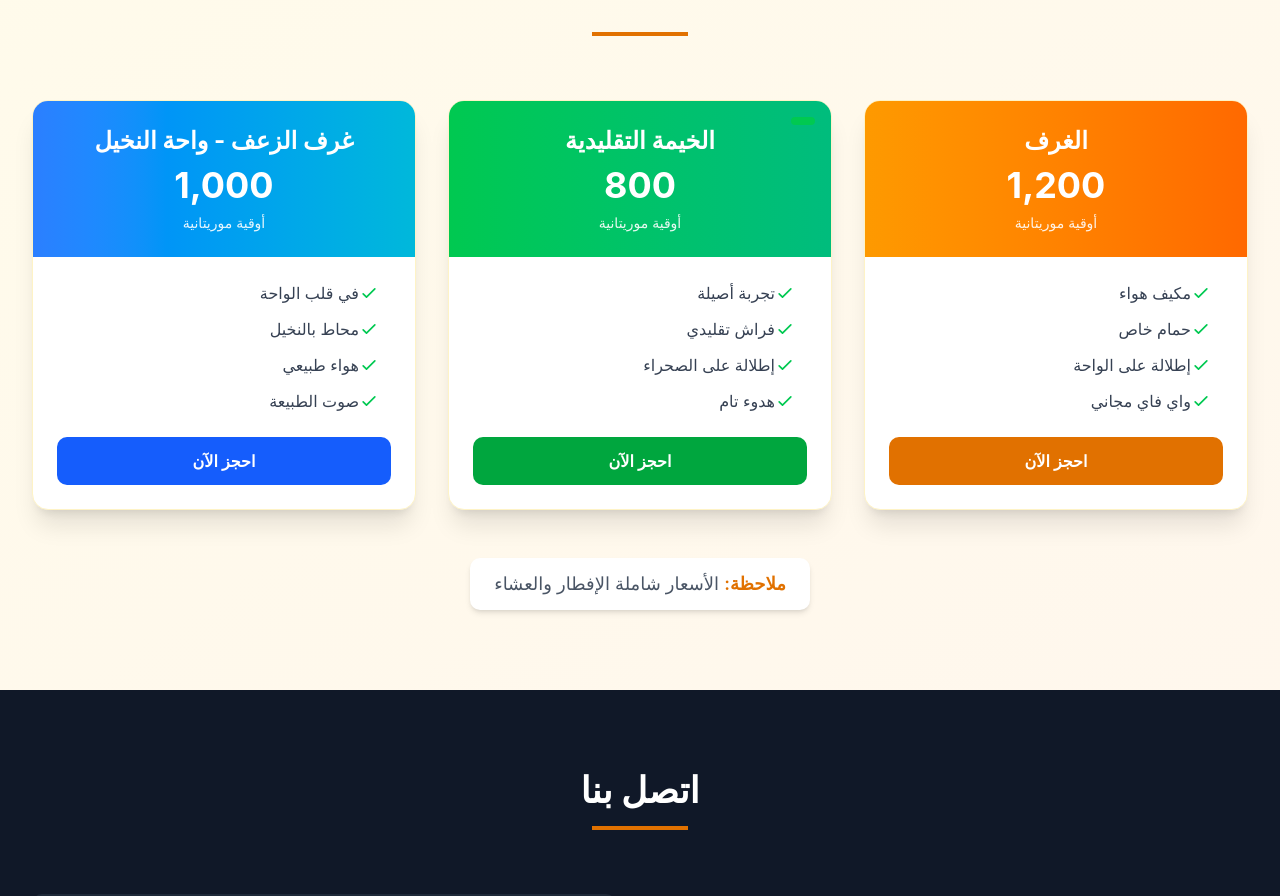
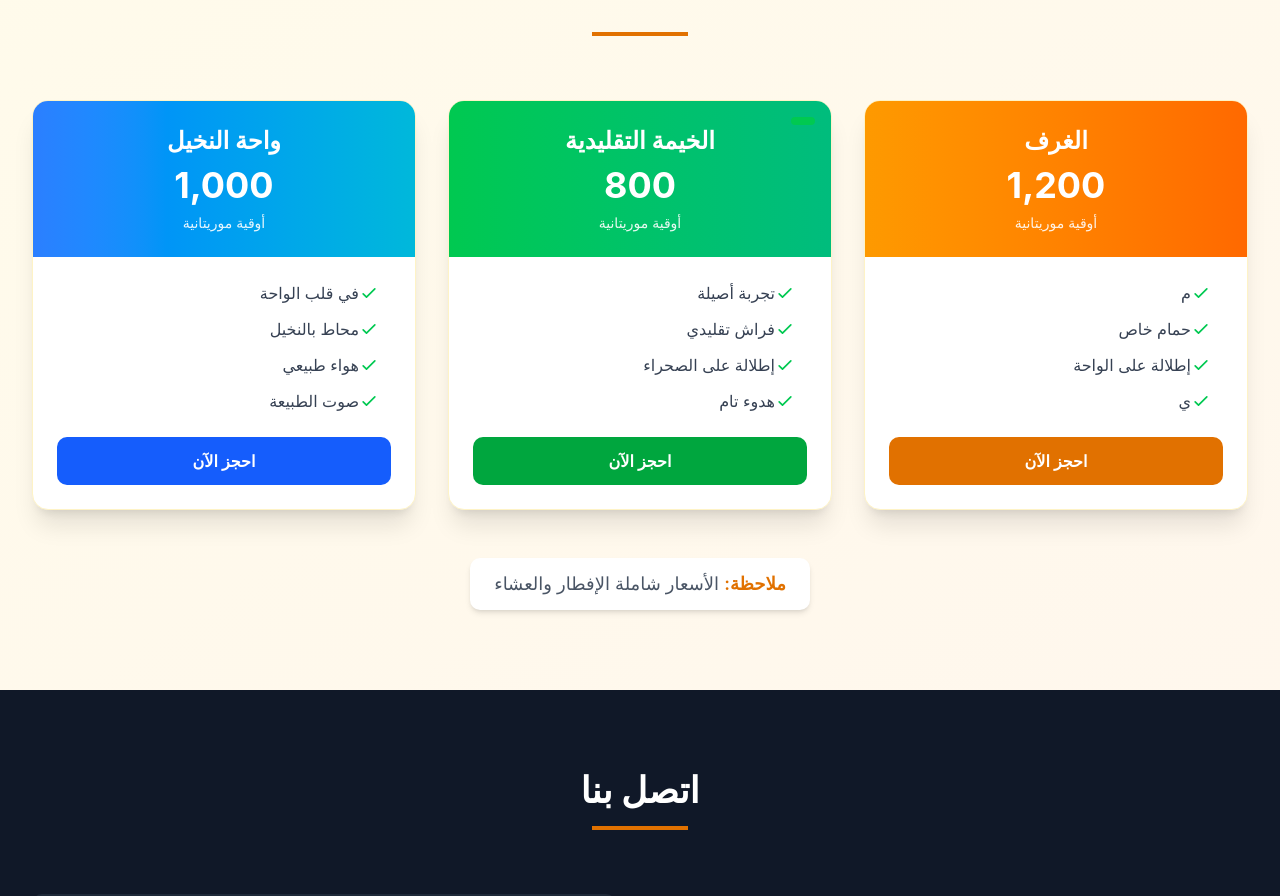
Before and after one commit to RAONE-02/auberge-essagya-website-v2, a React (Vite) app: page / in a window 1280 px wide. Shown: the part 3783-4679 px from the top of the page. Built offline with nearby package versions, Linux system fonts and the light colour scheme.

Commit message:
Update App.jsx

```diff
--- a/src/App.jsx
+++ b/src/App.jsx
@@ -77,7 +77,7 @@ const translations = {
         title: 'الغرف',
         price: '1,200',
         currency: 'أوقية موريتانية',
-        features: ['مكيف هواء', 'حمام خاص', 'إطلالة على الواحة', 'واي فاي مجاني']
+        features: ['م', 'حمام خاص', 'إطلالة على الواحة', 'ي']
       },
       tent: {
         title: 'الخيمة التقليدية',
@@ -86,7 +86,7 @@ const translations = {
         features: ['تجربة أصيلة', 'فراش تقليدي', 'إطلالة على الصحراء', 'هدوء تام']
       },
       oasis: {
-        title: 'غرف الزعف - واحة النخيل',
+        title: 'واحة النخيل',
         price: '1,000',
         currency: 'أوقية موريتانية',
         features: ['في قلب الواحة', 'محاط بالنخيل', 'هواء طبيعي', 'صوت الطبيعة']
```
